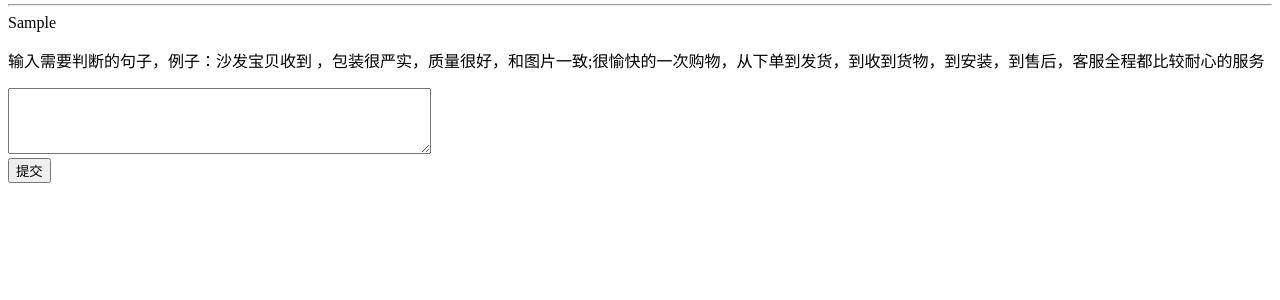
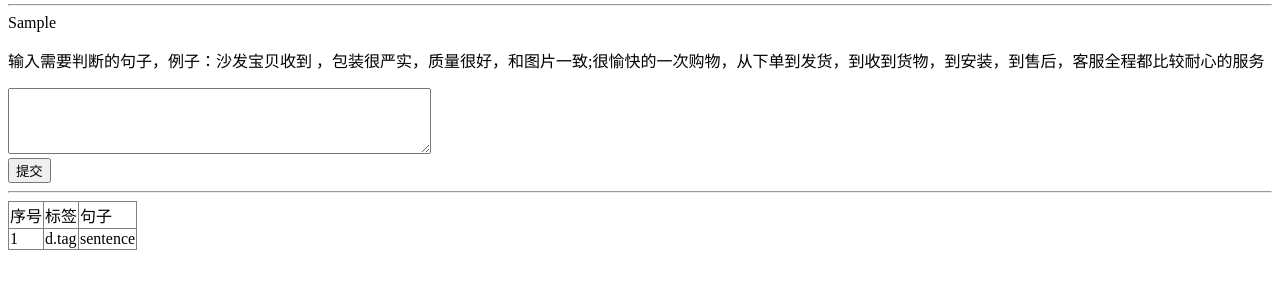
Before and after one commit to liangxuCHEN/linshi_package_sys, a Django app: template myApi/templates/nlp_learn.html in a window 1280 px wide. Shown: the part 143-443 px from the top of the page. Run offline with Django 3.2, Linux system fonts and the light colour scheme; the template is opened without the code that fills it: most values are stand-ins (such as "Sample title", 1, 10 or a date in 2020).

Commit message:
add info nlp learn

```diff
--- a/myApi/templates/nlp_learn.html
+++ b/myApi/templates/nlp_learn.html
@@ -23,5 +23,23 @@
         <textarea rows="4" cols="50" name="sentences"></textarea><br>
         <input type="submit" value="提交" />
     </form>
+    <hr>
+    {%if IsErr%}
+    <p>错误信息：{{ErrDesc}}</p>
+    {% endif %}
+    {%if data %}
+        <table border="1" style="border-spacing: 1px;border-collapse: collapse;">
+            <thead><tr>
+                <td>序号</td>
+                <td>标签</td>
+                <td>句子</td>
+            </tr></thead>
+            <tbody>
+            {% for d in data %}
+            <tr><td>{{forloop.counter}}</td><td>d.tag</td><td>sentence</td></tr>
+            {% endfor %}
+            </tbody>
+        </table>
+    {% endif %}
 </div>
 {% endblock %}
--- a/myApi/views.py
+++ b/myApi/views.py
@@ -417,6 +417,8 @@ def predict_sentence(request):
         model_file_name = request.POST.get('model_list')
         if model_file_name:
             result = predict_test(model_file_name, request.POST.get('sentences'))
+            result['form_learn'] = LearnCommentForm()
+            result['form_model'] = PredictForm()
             return render(request, 'nlp_learn.html', result)
 
     return HttpResponseRedirect('/nlp_learn')
```
